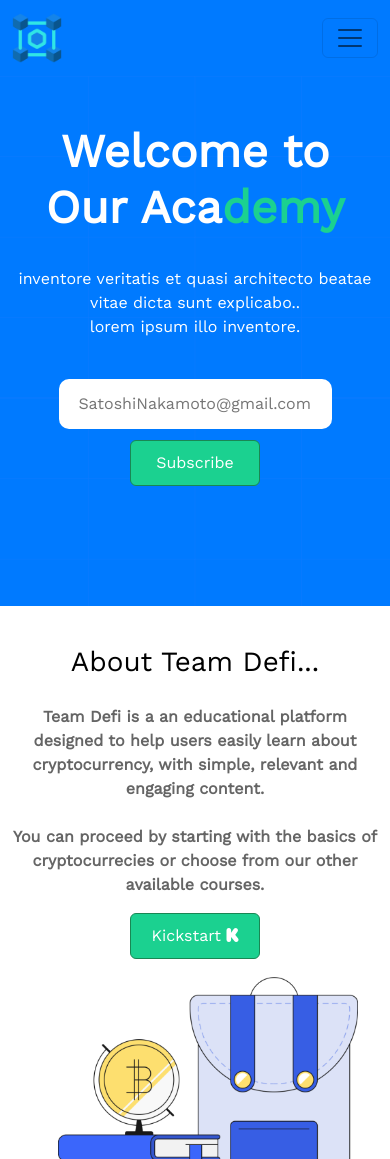
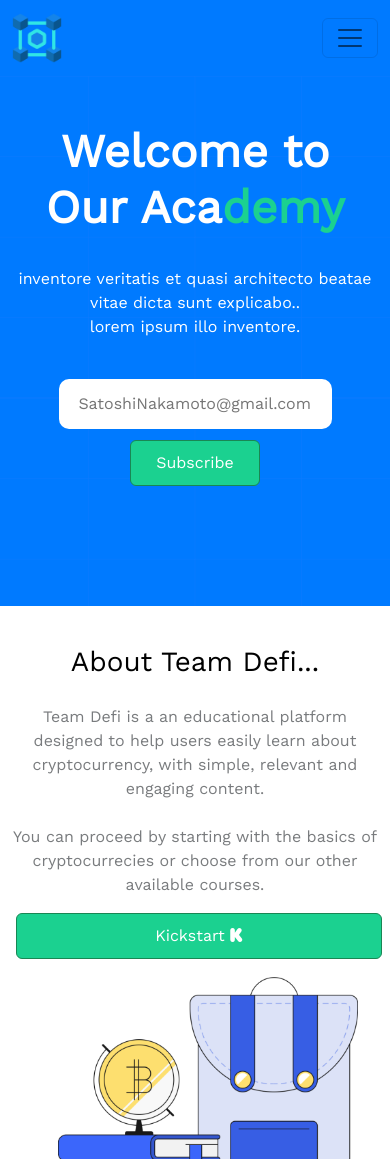
Before and after one commit to TEE2DWHY/TeamDefi, a React (Create React App) app: page / in a window 390 px wide. Shown: the top 1159 px of the page. Built offline with nearby package versions, Linux system fonts and the light colour scheme.

Commit message:
made changes on kickstart button

```diff
--- a/src/components/LearnCrypto.js
+++ b/src/components/LearnCrypto.js
@@ -8,13 +8,13 @@ function LearnCrypto() {
                     <div className="row">
                         <div className="col-lg-6">
                             <h1 style={{ color: "#000" }} className="learncrypto">About Team Defi...</h1>
-                            <p style={{ color: "#000", marginTop: "26px", fontWeight: "bold", opacity: "0.6" }}>
+                            <p style={{ marginTop: "26px", opacity: "0.6" }}>
 
                                 Team Defi is a an educational platform designed to help users easily learn about cryptocurrency, with simple, relevant and engaging content.
                                 <br /> <br />
                                 You can proceed by starting with the basics of cryptocurrecies or choose from our other available courses.
                             </p>
-                            <Link to="/knowledge-base"><button className="btn btn-success cta" type="button">Kickstart <i style={{ color: "#fff" }} class="fa-brands fa-kickstarter-k"></i></button></Link>
+                            <Link to="/knowledge-base"><button className="btn btn-success kickstart" type="button">Kickstart <i style={{ color: "#fff" }} class="fa-brands fa-kickstarter-k"></i></button></Link>
                         </div>
                         <div className="col-lg-6">
                             <img className="about" src="about.png" alt="" />
--- a/src/index.css
+++ b/src/index.css
@@ -135,6 +135,13 @@ h1.cta{
 }
 
 button.cta{
+  padding: 10px;
+  margin-left: 1%;
+  background-color: #1bd190;
+  width: 130px;
+}
+
+button.kickstart{
   padding: 10px;
   margin-left: 1%;
   background-color: #1bd190;
@@ -438,7 +445,7 @@ a{
 }
 /* Media Querry */
 
-@media(max-width:1200px){
+@media (max-width:1200px){
 
   body{
     text-align: center;
@@ -450,6 +457,9 @@ a{
   .learn-img{
     display: none;
   }
+  button.kickstart{
+    width: 100%;
+}
 
   img.about{
   width: 300px;
```
